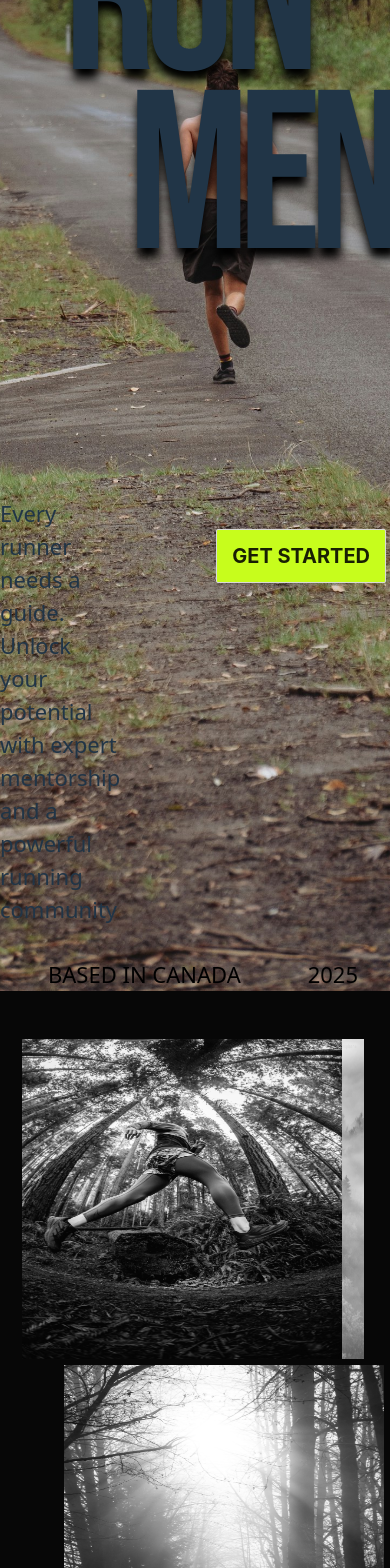
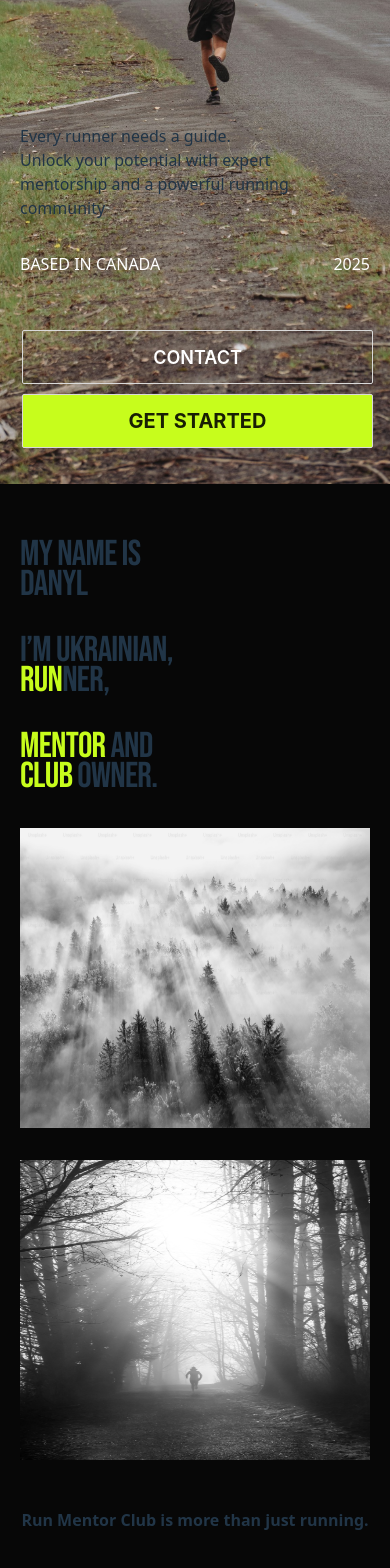
Before and after one commit to Danyl-Dudka/run_mentor_club, a React (Vite) app in the folder client/: page / in a window 390 px wide. Shown: the part 360-1928 px from the top of the page. Built offline with nearby package versions, Linux system fonts and the light colour scheme.

Commit message:
feat: responsive for 1 and 2 pages

```diff
--- a/client/src/components/BiographyPage/biographyPage.css
+++ b/client/src/components/BiographyPage/biographyPage.css
@@ -87,3 +87,88 @@
     margin-left: 28rem;
     color: #C7FD1c;
 }
+
+@media (max-width: 768px) {
+    .biography_page_wrapper {
+        min-height: auto;
+        padding: 20px;
+        display: flex;
+        flex-direction: column;
+    }
+
+    .owner_biography {
+        order: 1;
+        font-size: 36px;
+        margin-top: 0;
+        margin-left: 0;
+    }
+
+    .biography_white_description {
+        width: 160px;
+        line-height: 30px;
+    }
+
+    .first_block_biography {
+        order: 2;
+        flex-direction: column;
+        padding: 0;
+        margin: 0 auto;
+    }
+
+    .running_description {
+        margin: 1rem 0;
+        font-size: 16px;
+    }
+
+    .running_description .last_section {
+        margin-top: 1rem;
+    }
+
+    .images_block_bio {
+        width: 100%;
+        display: flex;
+        flex-direction: column;
+        align-items: center;
+        gap: 1rem;
+        margin-bottom: 1rem;
+    }
+
+    .paragraph_description {
+        width: 90%;
+    }
+
+    .image_bio {
+        width: 100%;
+        height: 300px;
+        margin-left: 0 !important;
+        margin-bottom: 1rem;
+    }
+
+    .right_block {
+        width: 100%;
+        height: 300px;
+        position: relative;
+        right: auto;
+        margin: 0 auto 1rem auto;
+        mix-blend-mode: luminosity;
+        transform: scaleX(-1);
+    }
+
+    .images_description {
+        text-align: center;
+        margin-top: 1rem;
+        font-size: 16px;
+        font-weight: 600;
+    }
+
+    .biography_white_description:nth-child(2),
+    .biography_white_description:nth-child(3) {
+        margin-top: 0;
+    }
+
+    .second_part_description,
+    .yellow_part_description,
+    .second_part_club_word {
+        margin-left: 0;
+    }
+}
--- a/client/src/components/MainPage/MainPageBody/mainPageBody.css
+++ b/client/src/components/MainPage/MainPageBody/mainPageBody.css
@@ -47,3 +47,34 @@
     color: black !important;
     border-color: black !important;
 }
+
+@media (max-width: 768px) {
+    .main_title_span {
+        font-size: 80px;
+    }
+
+    .main_title_span:nth-child(2) {
+        margin-top: -58px;
+        margin-left: 7.6rem;
+    }
+
+    .main_title_span:nth-child(3) {
+        margin-top: -58px;
+        margin-left: 16rem;
+    }
+
+    .lower_part_body {
+        display: block;
+    }
+    .body_description {
+        margin-top: 240px;
+        font-size: 16px;
+        margin-left: 20px;
+    }
+    .get_started_button {
+        position: absolute;
+        width: 90%;
+        top: 754px;
+        left: 22px;
+    }
+}
--- a/client/src/components/MainPage/MainPageFooter/mainPageFooter.css
+++ b/client/src/components/MainPage/MainPageFooter/mainPageFooter.css
@@ -1,14 +1,32 @@
 .footer_elements {
     display: flex;
     justify-content: space-between;
-    color: black;
+    color: white;
     font-size: 22px;
     font-weight: 500;
     margin-top: 4rem;
 }
+
 .location_span {
     margin-left: 3rem;
 }
+
 .year_span {
     margin-right: 2rem;
 }
+
+@media (max-width: 768px) {
+    .footer_elements {
+        font-size: 16px;
+        justify-content: space-between;
+    }
+
+    .location_span {
+        margin-left: 20px;
+    }
+
+    .year_span {
+        margin-right: 20px;
+    }
+
+}
--- a/client/src/components/MainPage/MainPageHeader/mainPageHeader.css
+++ b/client/src/components/MainPage/MainPageHeader/mainPageHeader.css
@@ -57,3 +57,16 @@
     color: white !important;
     border-color: white !important;
 }
+
+@media (max-width: 768px) {
+    .navigation_block {
+        display: none;
+    }
+    .contact_button_header {
+        position: absolute;
+        top: 650px;
+        width: 90%;
+        left: 22px;
+        font-weight: 600;
+    }
+}
```
